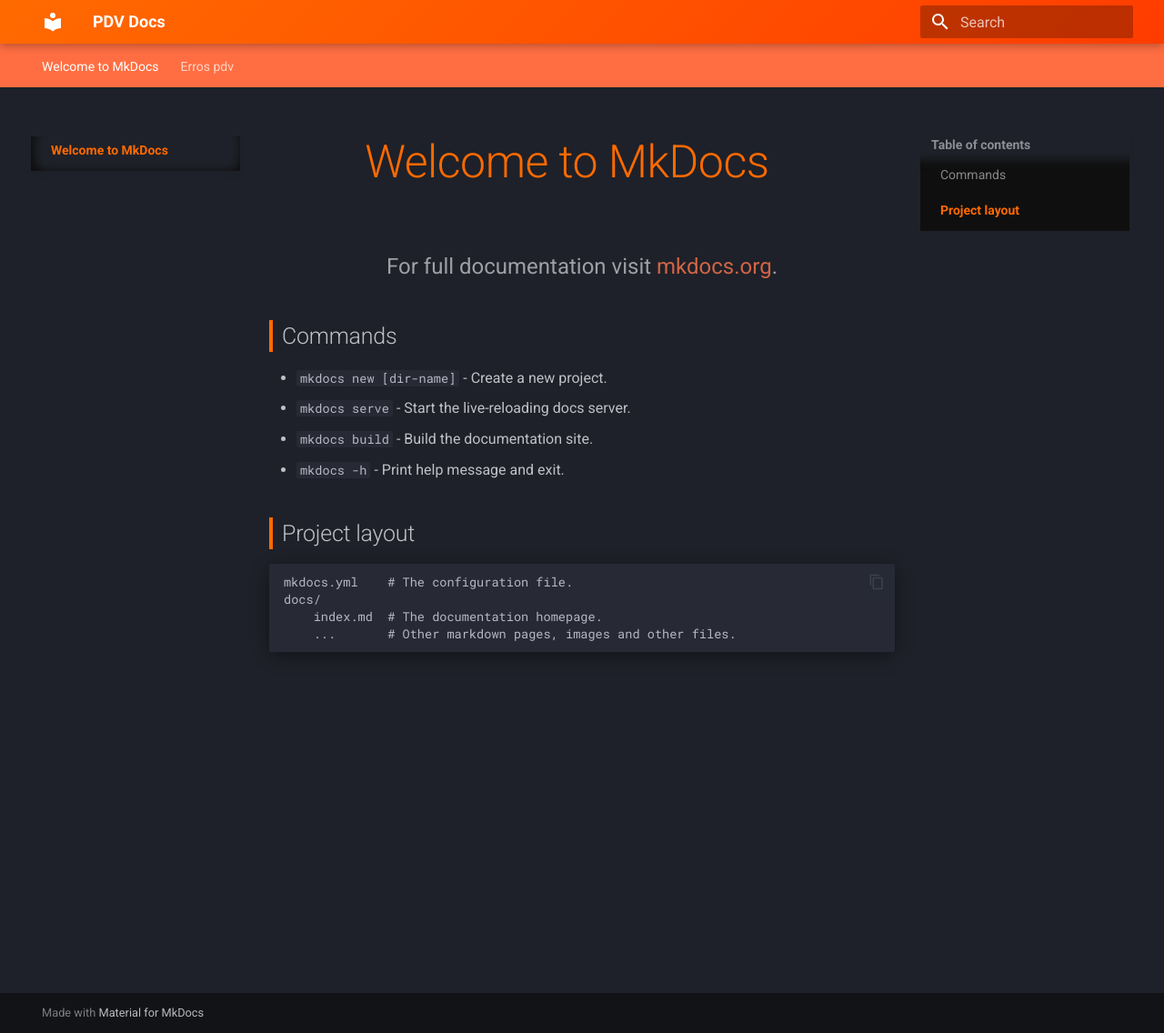
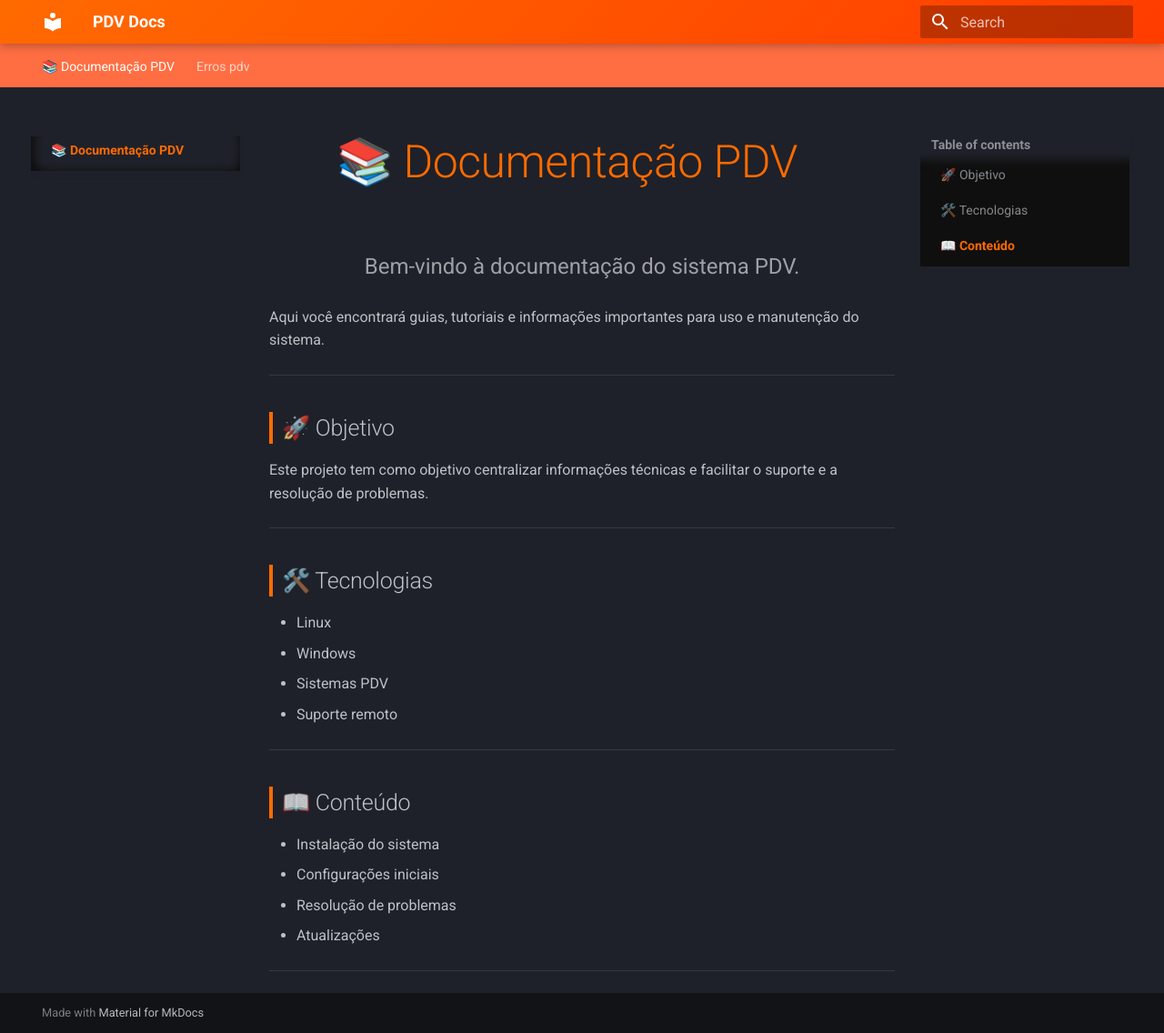
Before and after one commit to Tiagomillos/pdv-docs-1, an MkDocs documentation site: the page built from docs/index.md, in a window 1280 px wide and 1136 px high. Shown: the whole window at 91% size. Built offline with MkDocs 1.6.1 and Material for MkDocs 9.7.7, drawn with Linux system fonts in a browser that asks for light colours.

Commit message:
melhorias no menu

```diff
--- a/docs/index.md
+++ b/docs/index.md
@@ -1,17 +1,31 @@
-# Welcome to MkDocs
+# 📚 Documentação PDV
 
-For full documentation visit [mkdocs.org](https://www.mkdocs.org).
+Bem-vindo à documentação do sistema PDV.
 
-## Commands
+Aqui você encontrará guias, tutoriais e informações importantes para uso e manutenção do sistema.
 
-* `mkdocs new [dir-name]` - Create a new project.
-* `mkdocs serve` - Start the live-reloading docs server.
-* `mkdocs build` - Build the documentation site.
-* `mkdocs -h` - Print help message and exit.
+---
 
-## Project layout
+## 🚀 Objetivo
 
-    mkdocs.yml    # The configuration file.
-    docs/
-        index.md  # The documentation homepage.
-        ...       # Other markdown pages, images and other files.
+Este projeto tem como objetivo centralizar informações técnicas e facilitar o suporte e a resolução de problemas.
+
+---
+
+## 🛠️ Tecnologias
+
+- Linux
+- Windows
+- Sistemas PDV
+- Suporte remoto
+
+---
+
+## 📖 Conteúdo
+
+- Instalação do sistema
+- Configurações iniciais
+- Resolução de problemas
+- Atualizações
+
+---
```
